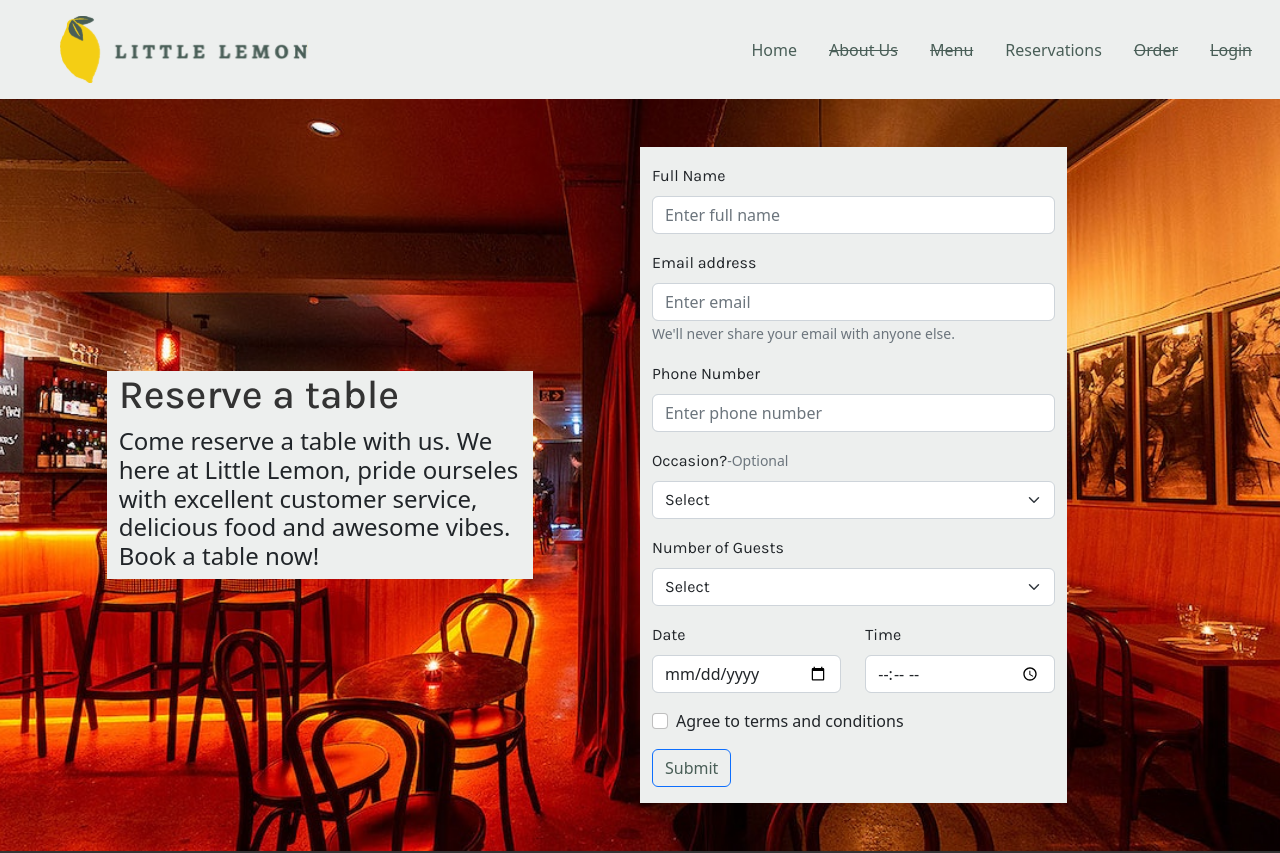
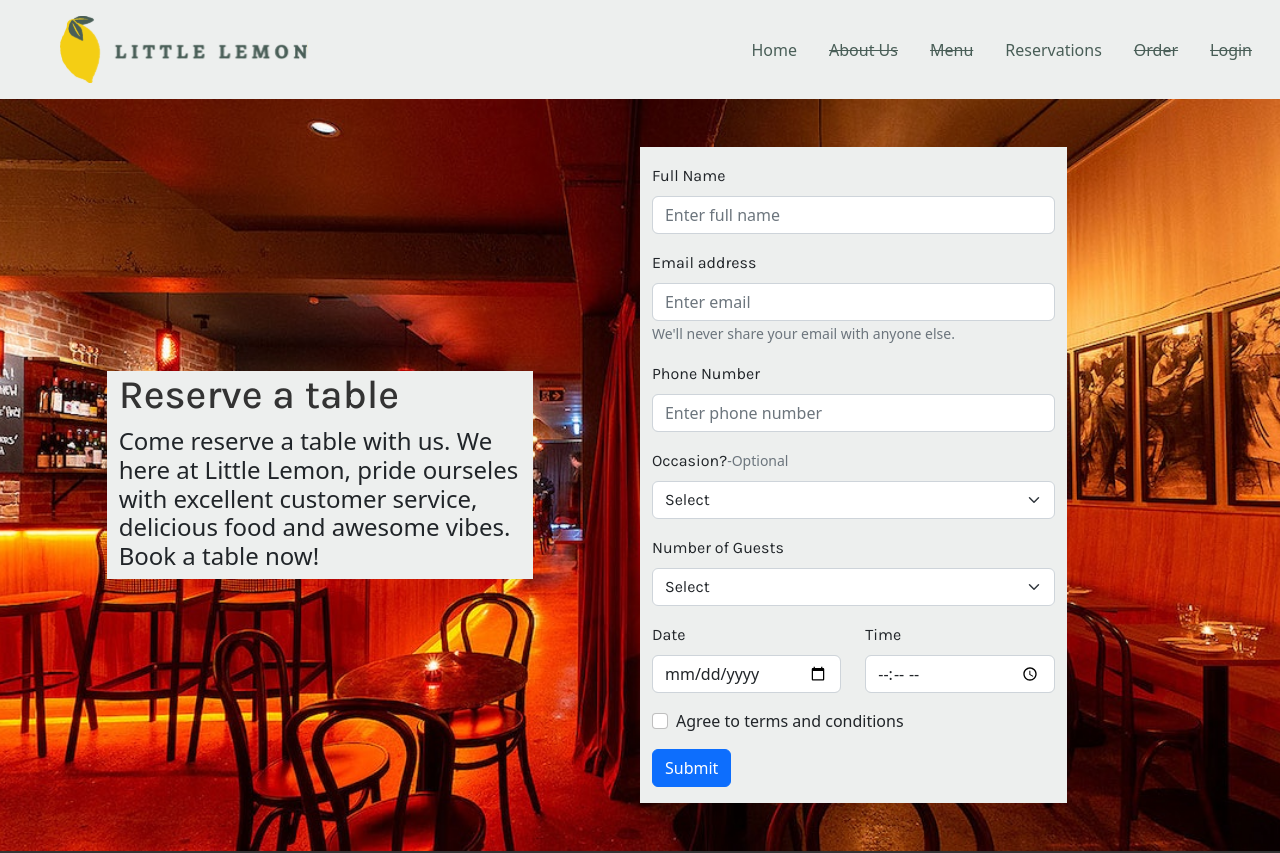
Before and after one commit to johnnam1121/littleLemon, a React (Create React App) app: page /Reservations in a window 1280 px wide. Shown: the top 853 px of the page. Built offline with nearby package versions, Linux system fonts and the light colour scheme; a web font is replaced by a local one.

Commit message:
client validation added

```diff
--- a/src/components/ReservationDetails.js
+++ b/src/components/ReservationDetails.js
@@ -140,7 +140,7 @@ function ReservationDetails() {
               className='mb-3'
               variant="primary"
               type="submit"
-              href='/ResConfirmation'
+              // href='/ResConfirmation'
               // disabled={!validate()}
             >
               Submit
```
